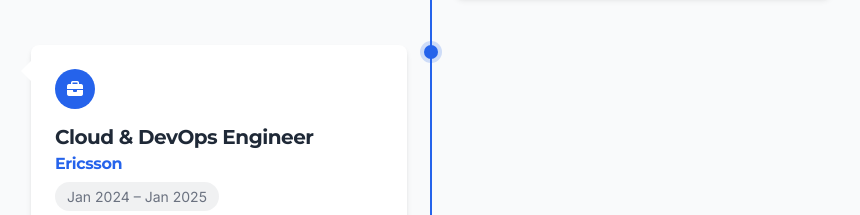
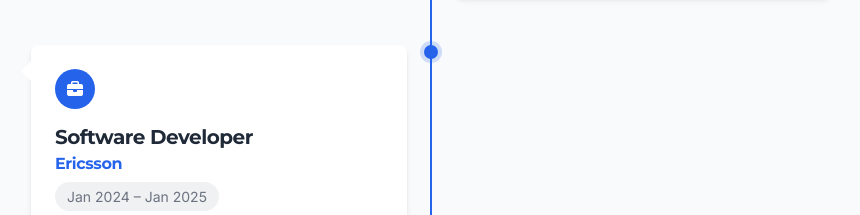
Before and after one commit to abrar2030/Zenthra, a plain HTML site: page index.html in a window 1280 px wide. Shown: the part 3321-3536 px from the top of the page, without its empty margins (209-1069 px from the left). Drawn offline with nearby package versions, Linux system fonts and the light colour scheme; animation ran at ten frames a second.

Commit message:
Auto-commit on 2025-04-23 10:34:47

```diff
--- a/index.html
+++ b/index.html
@@ -210,7 +210,7 @@
                         <div class="timeline-icon">
                             <i class="fas fa-briefcase"></i>
                         </div>
-                        <h3 class="timeline-title">Cloud & DevOps Engineer</h3>
+                        <h3 class="timeline-title">Software Developer</h3>
                         <h4 class="timeline-subtitle">Ericsson</h4>
                         <div class="timeline-date">Jan 2024 – Jan 2025</div>
                         <div class="timeline-description">
```
